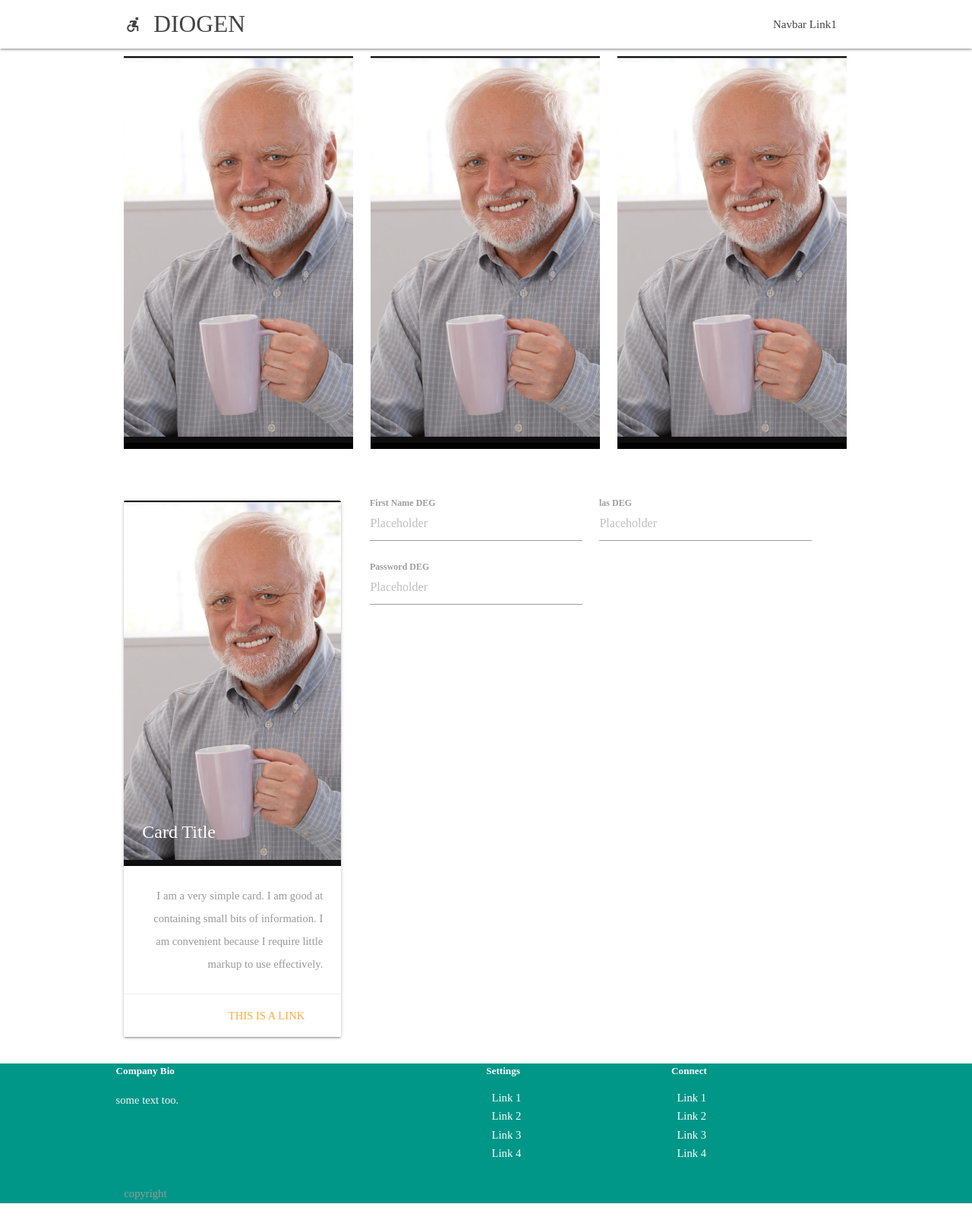
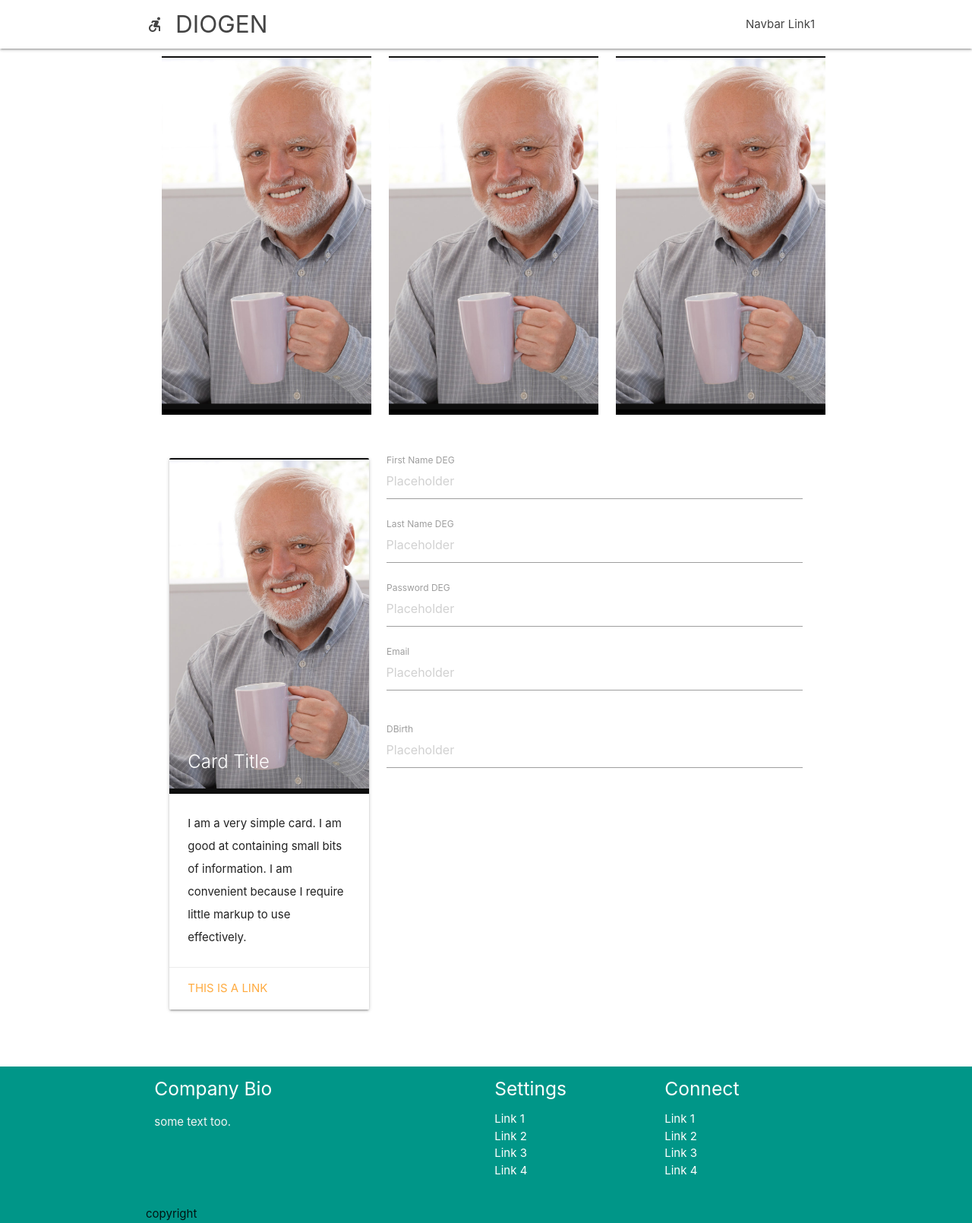
Before and after one commit to Nazarzastavil/Project_Dio, a Django app: page /registration/ in a window 1280 px wide. Shown: the whole page at 76% size. Before the commit the page ends 1584 px from the top, so only its background shows below. Run offline with Django 3.2, Linux system fonts and the light colour scheme; some libraries are stand-ins or nearby versions; some web fonts are replaced.

Commit message:
300 degres

```diff
--- a/diogen/mainApp/static/css/regchoice.css
+++ b/diogen/mainApp/static/css/regchoice.css
@@ -125,6 +125,29 @@
 }
 
 
-.row.textbox {
-  width: 100%;
-}
+.container.text
+    {
+        margin-top: 20px;
+        margin-bottom: 20px;
+        padding: 20px;
+    }
+
+    h3 {
+      font-size: 1.75em;
+    }
+
+      @media screen and (max-width: 736px) {
+
+        h3 {
+          font-size: 1.5em;
+        }
+
+      }
+
+      @media screen and (max-width: 480px) {
+
+        h3 {
+          font-size: 1.25em;
+        }
+
+      }
--- a/diogen/mainApp/static/css/reggovna.css
+++ b/diogen/mainApp/static/css/reggovna.css
@@ -45,11 +45,7 @@
 		width: 80em;
     }
 
-    .container.text
-    {
-        margin-top: 50px;
-        margin-bottom: 20px;
-    }
+
 
 	@media screen and (max-width: 1680px) {
 
--- a/diogen/mainApp/static/js/govno.js
+++ b/diogen/mainApp/static/js/govno.js
@@ -15,5 +15,16 @@ $(".snip1273").click(function() {
 
  $(document).ready(function(){
     $(".flex.flex-2").hide();
-    $(".flex.flex-2.deg").show()
+    $(".flex.flex-2.deg").show();
+    $('.datepicker').datepicker({
+    format: 'dd.mm.yyyy',
+    autoClose: true,
+    i18n: {months: ['Январь','Февраль','Март','Апрель','Май','Июнь',
+    'Июль','Август','Сентябрь','Октябрь','Ноябрь','Декабрь'],
+    monthsShort: ['Янв','Фев','Мар','Апр','Май','Июн',
+    'Июл','Авг','Сен','Окт','Ноя','Дек'],
+    weekdays: ['Воскресенье','Понедельник','Вторник','Среда','Четверг','Пятница','Суббота'],
+    weekdaysShort: ['Вск','Пнд','Втр','Срд','Чтв','Птн','Сбт'],
+    weekdaysAbbrev: [ 'В', 'П', 'В', 'С', 'Ч', 'П', 'С' ],},
   });
+  });
--- a/diogen/mainApp/templates/mainApp/reg.html
+++ b/diogen/mainApp/templates/mainApp/reg.html
@@ -6,19 +6,19 @@
 
 {% block page %}
 <link href="https://fonts.googleapis.com/css?family=Open+Sans:800" rel="stylesheet">
+
 <link href="{% static 'css/regchoice.css' %}" type="text/css" rel="stylesheet" media="screen,projection"/>
-<link href="{% static 'css/reggovna.css' %}" type="text/css" rel="stylesheet" media="screen,projection"/>
 
 <body>
         <div class="container">
             <div class="row">
 
 
-                    <div class="col s12 m4">
+                    <div class="col s4 m4">
                             <figure class="snip1273 deg">
                                     <img src="{% static 'images/Gervant.png' %}" alt="sample72" />
                                     <figcaption>
-                                    <h1 style = "color: #ffffff"> Дегроид</h1>
+                                    <h3 style = "color: #ffffff"> Дегроид</h3>
                                     <p>I don't need to compromise my principles, because they don't have the slightest bearing on what happens to me anyway. </p>
 
                                     </figcaption>
@@ -30,7 +30,7 @@
                             <figure class="snip1273 mus">
                                     <img src="{% static 'images/Gervant.png' %}" alt="sample21" />
                                     <figcaption>
-                                            <h1 style = "color: #ffffff"> Музыкант</h1>
+                                            <h3 style = "color: #ffffff"> Музыкант</h3>
                                     <p>What's the point of wearing your favorite rocketship underpants if nobody ever asks to see 'em?</p>
                                     </figcaption>
                                     <a href="#mus"></a>
@@ -41,7 +41,7 @@
                             <figure class="snip1273 org">
                                     <img src="{% static 'images/Gervant.png' %}" alt="sample86"/>
                                     <figcaption>
-                                    <h1 style = "color: #ffffff"> Организация</h1>
+                                    <h3 style = "color: #ffffff"> Организация</h3>
                                     <p>Given that sooner or later we're all just going to die, what's the point of learning about integers?</p>
                                     </figcaption>
                                     <a href="#org"></a>
@@ -54,8 +54,8 @@
         <section class="container text">
                 <div class="inner">
                     <!-- 2 Columns -->
-                        <div class="flex flex-2 deg">
-                            <div class="col col1">
+                        <div class="row flex flex-2 deg">
+                            <div class="col col1 s4">
                                     <div class="card">
                                             <div class="card-image">
                                               <img src="{% static 'images/Gervant.png' %}">
@@ -70,28 +70,37 @@
                                             </div>
                                           </div>
                             </div>
-                            <div class="col col2">
+                            <div class="col col2 s8">
                                     <div class="row textbox">
 
-                                                    <div class="input-field col s6">
+                                                    <div class="input-field col s12">
                                                             <input placeholder="Placeholder" id="first_name" type="text" class="validate">
                                                             <label for="first_name">First Name DEG</label>
                                                     </div>
-                                                    <div class="input-field col s6">
+                                                    <div class="input-field col s12">
                                                             <input placeholder="Placeholder" id="last_name" type="text" class="validate">
-                                                            <label for="last_name">las DEG</label>
+                                                            <label for="last_name">Last Name DEG</label>
                                                     </div>
-                                                    <div class="input-field col s6">
-                                                            <input placeholder="Placeholder" id="password" type="text" class="validate">
+                                                    <div class="input-field col s12">
+                                                            <input placeholder="Placeholder" id="password" type="password" class="validate">
                                                             <label for="password">Password DEG</label>
+                                                    </div>
+                                                    <div class="input-field col s12">
+                                                                <input placeholder="Placeholder" id="email" type="email" class="validate">
+                                                                <label for="email">Email</label>
+                                                                <span class="helper-text" data-error="wrong" data-success="right"></span>
+                                                    </div>
+                                                    <div class="input-field col s12">
+                                                                <input placeholder="Placeholder" type="text" class="datepicker">
+                                                                <label for="datepicker">DBirth</label>
                                                     </div>
 
 
                                           </div>
                             </div>
                         </div>
-                        <div class="flex flex-2 mus">
-                                <div class="col col1">
+                        <div class="row flex flex-2 mus">
+                                <div class="col col1 s4">
                                         <div class="card">
                                                 <div class="card-image">
                                                   <img src="{% static 'images/Gervant.png' %}">
@@ -106,23 +115,20 @@
                                                 </div>
                                               </div>
                                 </div>
-                                <div class="col col2">
+                                <div class="col col2 s8">
                                         <div class="row textbox">
 
 
-                                                        <div class="input-field col s6">
+                                                        <div class="input-field col s12">
                                                                 <input placeholder="Placeholder" id="first_name" type="text" class="validate">
                                                                 <label for="first_name">First Name MUS</label>
                                                         </div>
 
                                                 </div>
-
-
-
                                 </div>
                             </div>
-                            <div class="flex flex-2 org">
-                                    <div class="col col1">
+                            <div class="row flex flex-2 org">
+                                    <div class="col s4 col1">
                                             <div class="card">
                                                     <div class="card-image">
                                                       <img src="{% static 'images/Gervant.png' %}">
@@ -137,7 +143,7 @@
                                                     </div>
                                                   </div>
                                     </div>
-                                    <div class="col col2">
+                                    <div class="col s8 col2">
                                             <div class="row textbox">
 
 
--- a/diogen/mainApp/templates/mainApp/wrapper.html
+++ b/diogen/mainApp/templates/mainApp/wrapper.html
@@ -91,6 +91,7 @@
 
   </body>
   <script src="https://code.jquery.com/jquery-2.1.1.min.js"></script>
+  <script src="https://cdnjs.cloudflare.com/ajax/libs/materialize/1.0.0/js/materialize.min.js"></script>
   <script src="{% static 'js/materialize.js' %}"></script>
   <script src="{% static 'js/init.js' %}"></script>
 </html>
```
